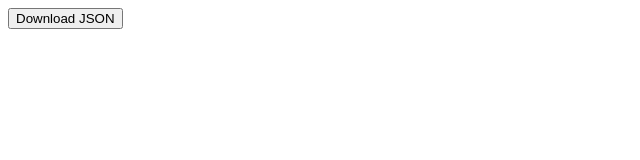
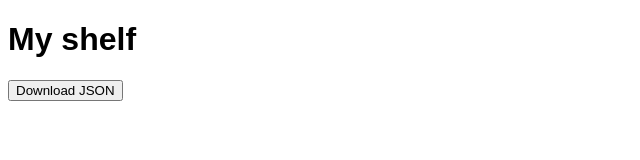
Before and after one commit to pontushenriksson/book-finder, a plain HTML site: page index.html in a window 1280 px wide. Shown: the whole page, without its empty margins (0-640 px from the left). Drawn offline with Linux system fonts and the light colour scheme.

Commit message:
added header

```diff
--- a/index.html
+++ b/index.html
@@ -7,6 +7,8 @@
     <link rel="stylesheet" href="style.css" />
   </head>
   <body>
+    <h1>My shelf</h1>
+
     <div id="shelf-container">
       <!-- Shelves will be dynamically added here -->
     </div>
```
